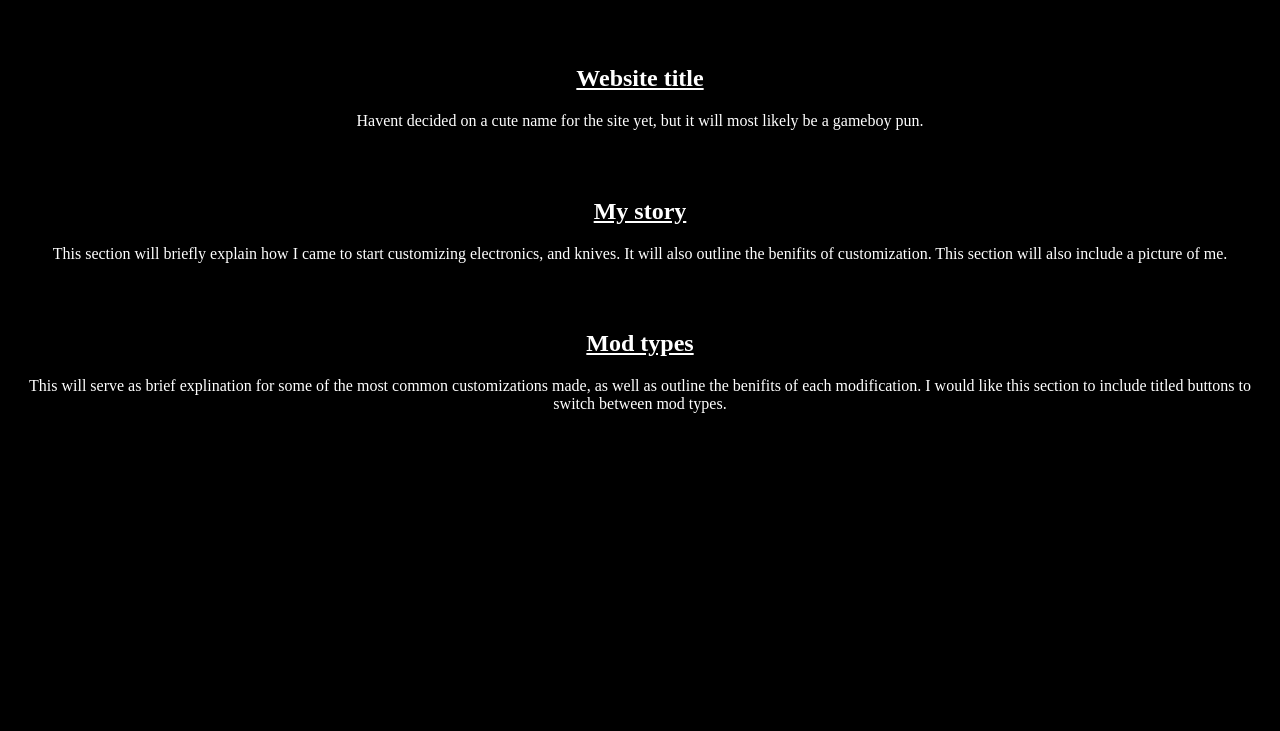
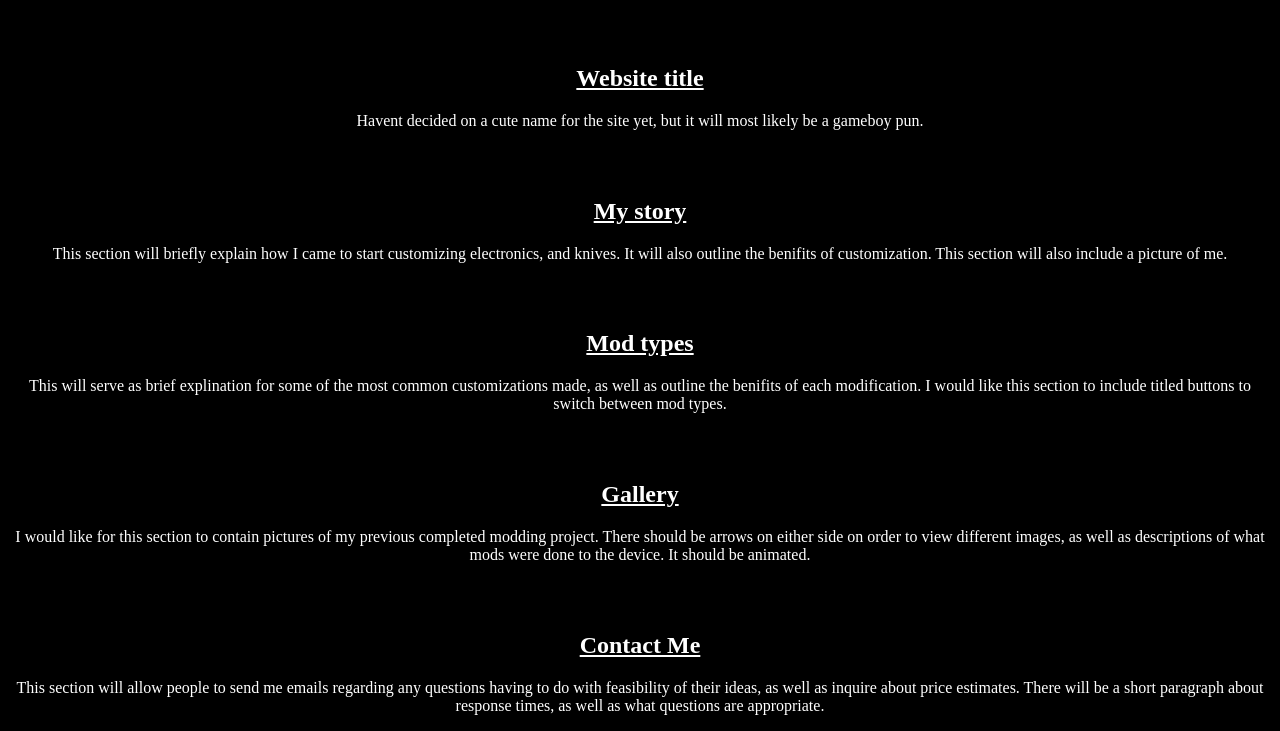
Before and after one commit to BlytheStarr/my-pwp-arlen, a plain HTML site: page public_html/documentation/milestone-2.html in a window 1280 px wide. Shown: the part 101-832 px from the top of the page. Before the commit the page ends 806 px from the top, so only its background shows below. Drawn offline with Linux system fonts and the light colour scheme.

Commit message:
added the gallery and contact me sections

```diff
--- a/public_html/documentation/milestone-2.html
+++ b/public_html/documentation/milestone-2.html
@@ -24,23 +24,13 @@
 </section>
 
 <section>
-    <h2></h2>
-    <p></p>
+    <h2>Gallery</h2>
+    <p>I would like for this section to contain pictures of my previous completed modding project. There should be arrows on either side on order to view different images, as well as descriptions of what mods were done to the device. It should be animated.</p>
 </section>
 
 <section>
-    <h2></h2>
-    <p></p>
-</section>
-
-<section>
-    <h2></h2>
-    <p></p>
-</section>
-
-<section>
-    <h2></h2>
-    <p></p>
+    <h2>Contact Me</h2>
+    <p>This section will allow people to send me emails regarding any questions having to do with feasibility of their ideas, as well as inquire about price estimates. There will be a short paragraph about response times, as well as what questions are appropriate.</p>
 </section>
 
 
```
